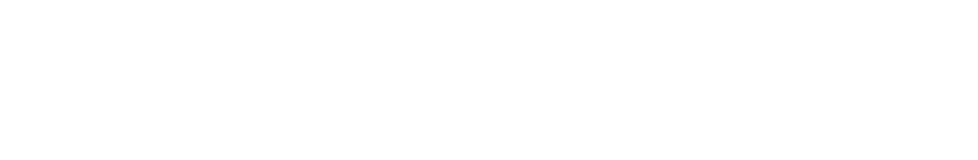
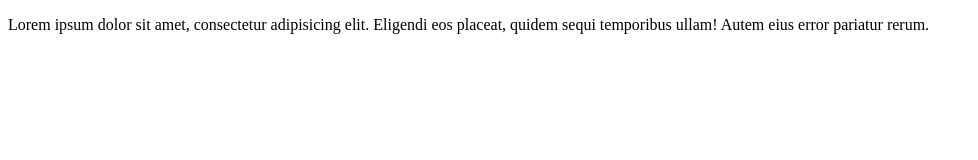
Before and after one commit to VladimirLashmanov/aprildir, a plain HTML site: page dir1/index.html in a window 1280 px wide. Shown: the whole page, without its empty margins (0-978 px from the left). Drawn offline with Linux system fonts and the light colour scheme.

Commit message:
add some content

```diff
--- a/dir1/index.html
+++ b/dir1/index.html
@@ -14,6 +14,12 @@
 
 </script>
 
-
+<div>
+    <p>
+        Lorem ipsum dolor sit amet, consectetur adipisicing elit.
+        Eligendi eos placeat, quidem sequi temporibus ullam!
+        Autem eius error pariatur rerum.
+    </p>
+</div>
 </body>
 </html>
```
